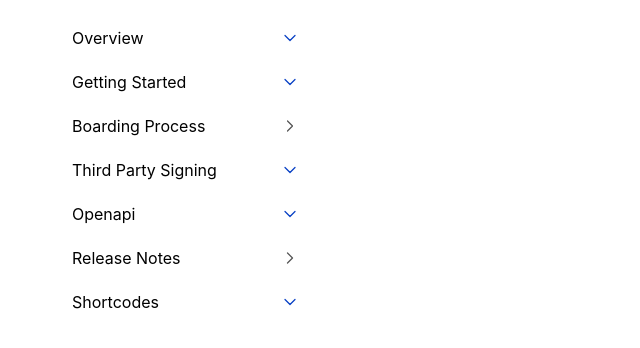
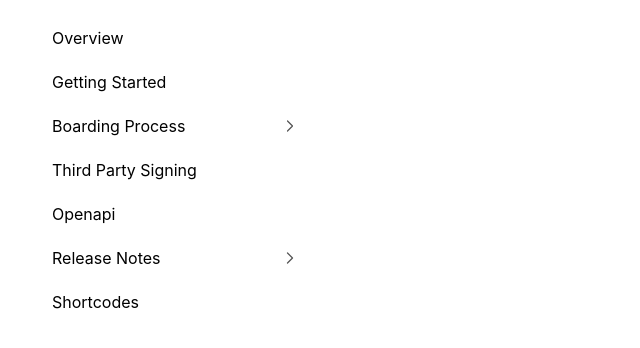
Before and after one commit to reypm/navsidebar, a React (Create React App) app: page / in a window 1280 px wide. Shown: the top 348 px of the page, without its empty margins (0-640 px from the left). Built offline with nearby package versions, Linux system fonts and the light colour scheme.

Commit message:
Fixed styles

```diff
--- a/src/components/SideNavMenu/NavItem/NavItem.tsx
+++ b/src/components/SideNavMenu/NavItem/NavItem.tsx
@@ -1,7 +1,6 @@
 import React from 'react';
 import { NavItemProps } from '../SideNavMenu.model';
 import ChevronDownIcon from '../Icon/ChevronDownIcon';
-import ChevronUpIcon from '../Icon/ChevronUpIcon';
 
 const NavItem = ({
 	item,
@@ -25,19 +24,16 @@ const NavItem = ({
 
 	return (
 		<li className={liCssClass}>
-			<div
-				onClick={() => onItemClick(item)}
-				className={[divCssClass, selectedClass].join(' ')}
-			>
+			<div onClick={() => onItemClick(item)} className={divCssClass}>
 				<span className={spanCssClass}>{item.title}</span>
-				{hasSubNav && !isShown.includes(item.id) ? <ChevronDownIcon /> : <ChevronUpIcon />}
+				{hasSubNav && !isShown.includes(item.id) ? <ChevronDownIcon /> : ''}
 			</div>
 			{hasSubNav && isShown.includes(item.id) && (
 				<ul className="side-navigation-panel-select-inner">
 					{subNav?.map((item: NavItemProps<string>) => {
 						return (
 							<NavItem
-								key={item.path}
+								key={`${item.path}-${item.title}`}
 								item={item}
 								onItemClick={onItemClick}
 								isShown={isShown}
--- a/src/components/SideNavMenu/SideNavMenu.tsx
+++ b/src/components/SideNavMenu/SideNavMenu.tsx
@@ -5,15 +5,15 @@ import NavItem from './NavItem/NavItem';
 
 const SideNavMenu = ({ items }: { items: NavItemProps<string>[]; activePath?: string }) => {
 	const [activeItem, setActiveItem] = useState('');
-	let selectedClass: string;
+	const [selectedClass, setSelectedClass] = useState('');
 
 	const handleClick = (item: NavItemProps<string>) => {
 		if (activeItem === item.id) {
 			setActiveItem('');
-			selectedClass = '';
+			setSelectedClass('');
 		} else {
 			setActiveItem(item.id);
-			selectedClass = 'selected';
+			setSelectedClass('selected');
 		}
 	};
 
@@ -29,7 +29,7 @@ const SideNavMenu = ({ items }: { items: NavItemProps<string>[]; activePath?: st
 						{items.map((item: NavItemProps<string>, key: number) => {
 							return (
 								<NavItem
-									key={item.path}
+									key={`${item.path}-${item.title}`}
 									item={item}
 									onItemClick={handleClick}
 									isShown={activeItem}
--- a/src/components/SideNavMenu/style.scss
+++ b/src/components/SideNavMenu/style.scss
@@ -9,6 +9,7 @@
   ul {
     text-transform: capitalize;
     list-style-type: none;
+    padding-inline-start: 20px;
   }
 
   .side-navigation-panel-select {
@@ -26,7 +27,7 @@
 
     .outter-li-0 {
       .outter-div .outter-div-0 {
-        font-family: 'Helvetica Neue';
+        font-family: 'Helvetica Neue', serif;
         font-style: normal;
         font-weight: 500;
         font-size: 16px;
@@ -34,7 +35,7 @@
         color: #2c2c2c;
 
         .outter-text-0 {
-          font-family: 'Helvetica Neue';
+          font-family: 'Helvetica Neue', serif;
           font-style: normal;
           font-weight: 400;
           font-size: 16px;
@@ -60,13 +61,13 @@
 
       .side-navigation-panel-select-inner {
         .outter-div-1 {
-          padding: 12px 16px;
+          //padding: 12px 16px;
           font-family: 'Helvetica Neue', serif;
           font-style: normal;
           font-weight: 400;
           font-size: 16px;
           line-height: 24px;
-          margin: 0 0 0 15px;
+          //margin: 0 0 0 15px;
         }
       }
 
```
